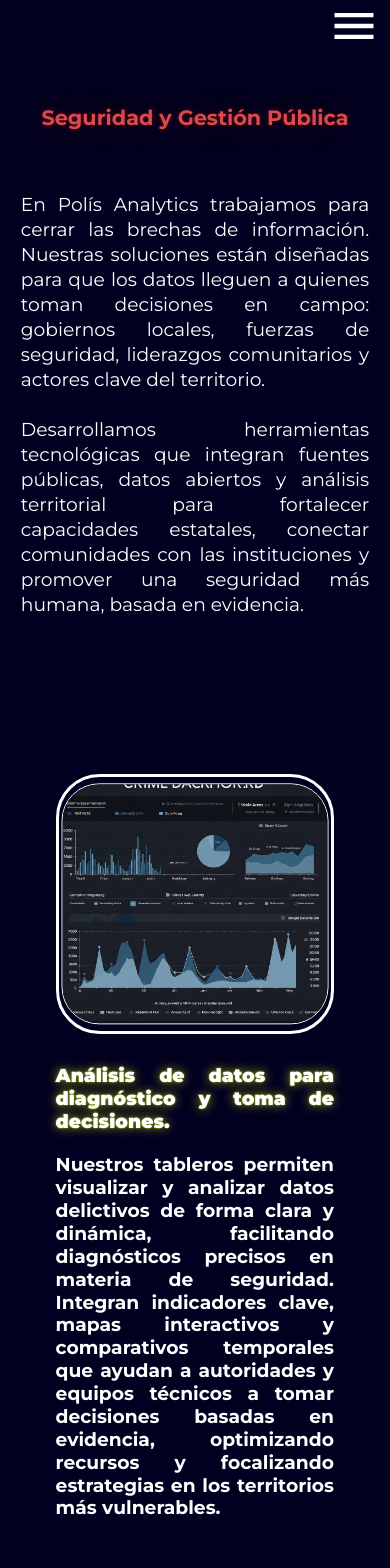
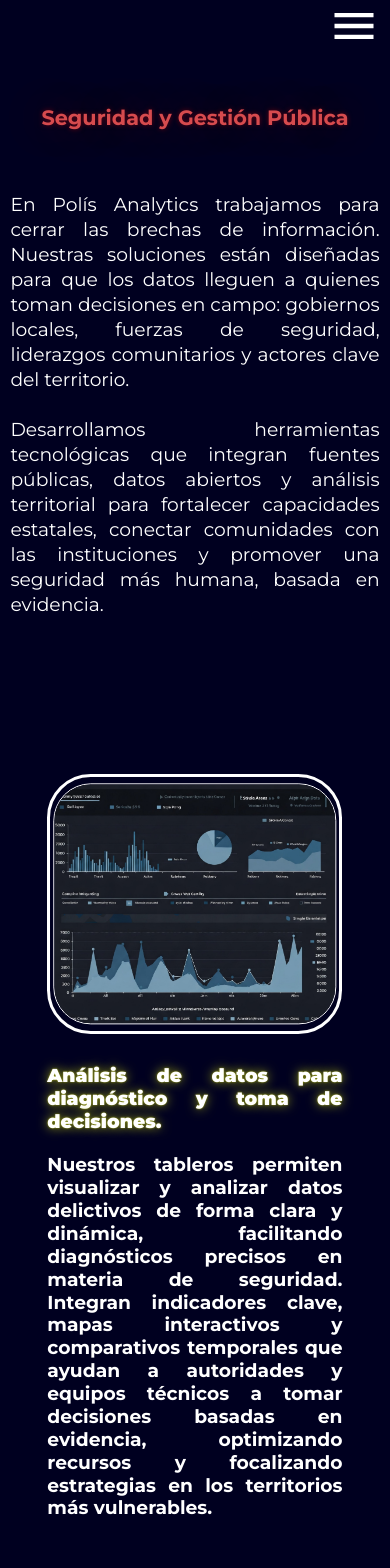
Before and after one commit to PolisAnalytics/landing-page, a Next.js app: page /services in a window 390 px wide. Shown: the top 1568 px of the page. Built offline with nearby package versions, Linux system fonts and the light colour scheme; no server answers.

Commit message:
update-video

```diff
--- a/src/app/about-us/page.module.scss
+++ b/src/app/about-us/page.module.scss
@@ -82,7 +82,6 @@
     }
     @media screen and (max-width:1023px ) {
         width: 100%;
-        padding: 0 1rem;
         margin: 10rem auto 0;
         .mission {
             padding: 0;
--- a/src/app/services/page.module.scss
+++ b/src/app/services/page.module.scss
@@ -131,7 +131,7 @@
 
     @media screen and (max-width:1023px) {
         width: 100%;
-        padding: 0 1rem;
+
         margin: 10rem auto 0;
         --swiper-navigation-top-offset: 105%;
         --swiper-navigation-sides-offset: 20%;
--- a/src/components/Molecules/Form/form.module.scss
+++ b/src/components/Molecules/Form/form.module.scss
@@ -4,4 +4,5 @@
     display: flex;
     flex-direction: column;
     align-items: flex-end;
+    position: relative;
 }
--- a/src/components/Molecules/Form/index.tsx
+++ b/src/components/Molecules/Form/index.tsx
@@ -21,7 +21,7 @@
 const getInput = (e: ChangeEvent<HTMLInputElement> ) => {
     setFormBody({...formBody, [e.target.name]: e.target.value})
 }
-    return <motion.form variants={variant} initial='initial' whileInView={'animate'} viewport={{once: true, margin:'-250px'}} className={styles.form} action={formAction}>
+    return <motion.form variants={variant} initial='initial' whileInView={'animate'} viewport={{once: true, margin:'-150px'}} className={styles.form} action={formAction}>
         <Input title="Nombre" name="name" onChange={getInput} />
         <Input title="Organización" name="organization" onChange={getInput} />
         <Input title="Correo electrónico" name="email" onChange={getInput} />
--- a/src/components/Molecules/Swiper/index.tsx
+++ b/src/components/Molecules/Swiper/index.tsx
@@ -47,7 +47,7 @@
             <article className={styles.slide}>
                 <figure>
                     {
-                        slide.video ? <video src={`/images/${slide.image}`} muted autoPlay loop /> : <Image src={`/images/${slide.image}`} alt="image-slide" fill />
+                        slide.video ? <video src={`/images/${slide.image}`} muted autoPlay loop playsInline/> : <Image src={`/images/${slide.image}`} alt="image-slide" fill />
                     }
 
                 </figure>
```
